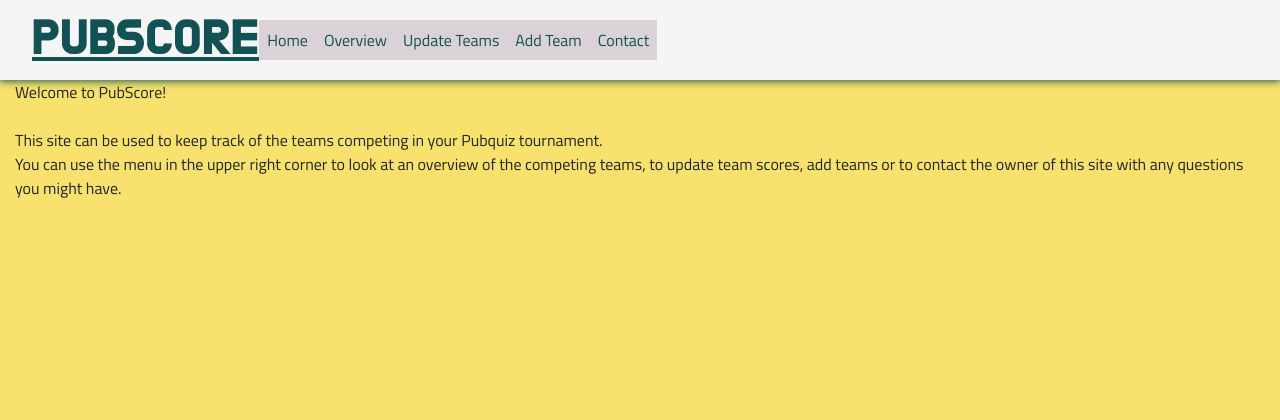
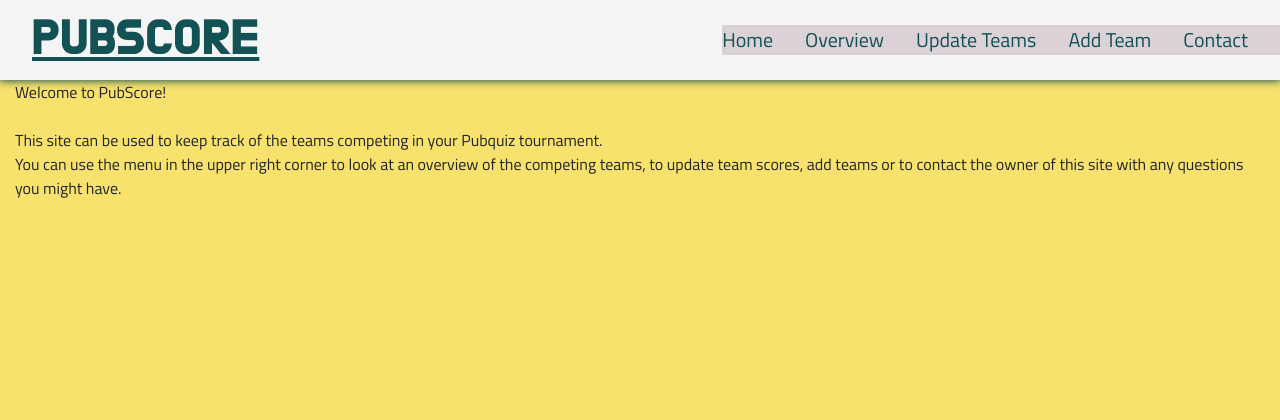
Before and after one commit to Code-Institute-Submissions/PubScore, a Flask app: page / in a window 1280 px wide. Shown: the top 420 px of the page. Run offline with Flask 2, Linux system fonts and the light colour scheme; some libraries are stand-ins or nearby versions.

Commit message:
fix navbar collapse for small screens

```diff
--- a/static/css/style.css
+++ b/static/css/style.css
@@ -72,13 +72,13 @@ header {
     background: #F5F5F5;
 }
 
-/* .nav-link {
-    font-size: 1.25rem;
-    text-decoration: none;
-    padding: 0 !important;
-    margin-right: 2rem;
-    color: #133C55;
-} */
+@media only screen and (min-width: 992px) {
+    .nav-link {
+        font-size: 1.25rem;
+        padding: 0 !important;
+        margin-right: 2rem;
+    }
+}
 
 .active {
     background: #F5F5F5;
--- a/templates/base.html
+++ b/templates/base.html
@@ -13,7 +13,6 @@
     <header>
         <nav class="navbar navbar-expand-lg">
             <a href="{{ url_for('index') }}" class="navbar-brand">PubScore</a>
-            <div class="width-navbar-collapse">
             <button class="navbar-toggler" id="hamburger-button" type="button" data-toggle="collapse" data-target="#navbarSupportedContent23" aria-controls="navbarSupportedContent23" aria-expanded="false" aria-label="Toggle navigation">
                 <div class="animated-icon"><span></span><span></span><span></span><span></span></div>
             </button>
@@ -35,7 +34,6 @@
                         <a href="{{ url_for('contact') }}" class="nav-link" id="contact-link">Contact</a>
                     </li>
                 </ul>
-                </div>
             </div>
         </nav>
     </header>
```
Lines whose indentation alone changed are shown as unchanged.
